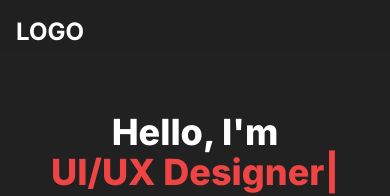
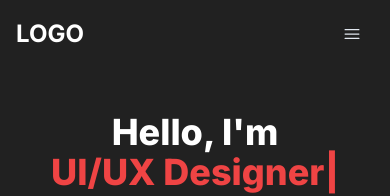
Before and after one commit to rohxn10/portfolio-website, a Next.js app: page / in a window 390 px wide. Shown: the top 196 px of the page. Built offline with nearby package versions, Linux system fonts and the light colour scheme.

Commit message:
fixed navbar issues

```diff
--- /dev/null
+++ b/app/components/MenuOverlay.jsx
@@ -0,0 +1,16 @@
+import { defaults } from "autoprefixer";
+import React from "react";
+
+function MenuOverlay({links}) {
+  return (
+    <ul className=" flex flex-col py-4 items-center">
+        {links.map((link,index) =>
+            <li key={index} className="text-2xl font-bold text-white hover:text-red-500">
+                <a href={link.path}>{link.title}</a>
+            </li>
+        )}
+    </ul>
+  )
+}
+
+export default MenuOverlay;
--- a/app/components/NavLink.jsx
+++ b/app/components/NavLink.jsx
@@ -3,7 +3,7 @@ import Link from "next/link";
 
 function NavLink(props) {
     return (
-        <Link href={props.href} className=" block py-2 pl-3 pr-4 text-[#bdb9b9] hover:text-red-500 sm:text-xl rounded md:p-0">{props.title}</Link>
+        <Link href={props.href} className=" block py-2 pl-3 pr-4 text-[#bdb9b9]  hover:text-red-500 ">{props.title}</Link>
     )
 }
 
--- a/app/components/Navbar.jsx
+++ b/app/components/Navbar.jsx
@@ -2,7 +2,8 @@
 import React, {useState} from "react";
 import Link from "next/link";
 import NavLink from "./NavLink";
-// import {Bars3Icon , XmarkIcon} from "@heroicons/react/24/solid";
+import {Bars3Icon , XMarkIcon} from "@heroicons/react/24/solid";
+import MenuOverlay from "./MenuOverlay";
 
 const navLinks=[
     {
@@ -30,19 +31,20 @@ const navLinks=[
 export default function Navbar() {
     const [navbarOpen, setNavbarOpen] = useState(false);
     return(
-        <nav className="fixed top-0 left-0 right-0 bg-[#212121] bg-opacity-90">
+        <nav className="fixed top-0 left-0 right-0 bg-[#212121] md:bg-opacity-90">
             <div className="flex flex-wrap items-center justify-between mx-auto px-4 py-1 mt-3 ">
                 <Link href="/" className="text-2xl md:text-4xl text-white font-bold">LOGO</Link>
-                {/* <div className="mobile-menu block md:hidden">
+                <div className="mobile-menu block md:hidden">
                     {
-                        !navbarOpen?( <button onClick={()=>{setNavbarOpen(true);console.log(navbarOpen)}
-                        } className="flex items-center px-3 py-2 border rounded border-slate-200 text-slate-200 hover:text-red-500 hover:border-red-500"><Bars3Icon className="h-5 w-5"/></button>) :
-                        ( <button onClick={()=>setNavbarOpen(false)} className="flex items-center px-3 py-2 border rounded border-slate-200 text-slate-200 hover:text-red-500">
-                        <XmarkIcon className="h-5 w-5"/>
-                        </button>)
+                        navbarOpen? ( <button onClick={()=>setNavbarOpen(false)} className="flex items-center px-3 py-2 text-slate-200 hover:text-red-500">
+                        <XMarkIcon className="h-5 w-5"/>
+                        </button>):
+                        ( <button onClick={()=>{setNavbarOpen(true);console.log(navbarOpen)}
+                        } className="flex items-center px-3 py-2  text-slate-200 hover:text-red-500 "><Bars3Icon className="h-5 w-5"/></button>)
+
                     }
 
-                </div> */}
+                </div>
                 <div className="menu hidden md:block md:w-auto" id="navbar">
                     <ul className="flex p-5 md:p-0 md:flex-row justify-between md:space-x-8 mt-0">
                         {navLinks.map((link,index) =>
@@ -53,6 +55,7 @@ export default function Navbar() {
                     </ul>
                 </div>
             </div>
+            {navbarOpen? <MenuOverlay links={navLinks}/>:null}
         </nav>
     )
 }
```
